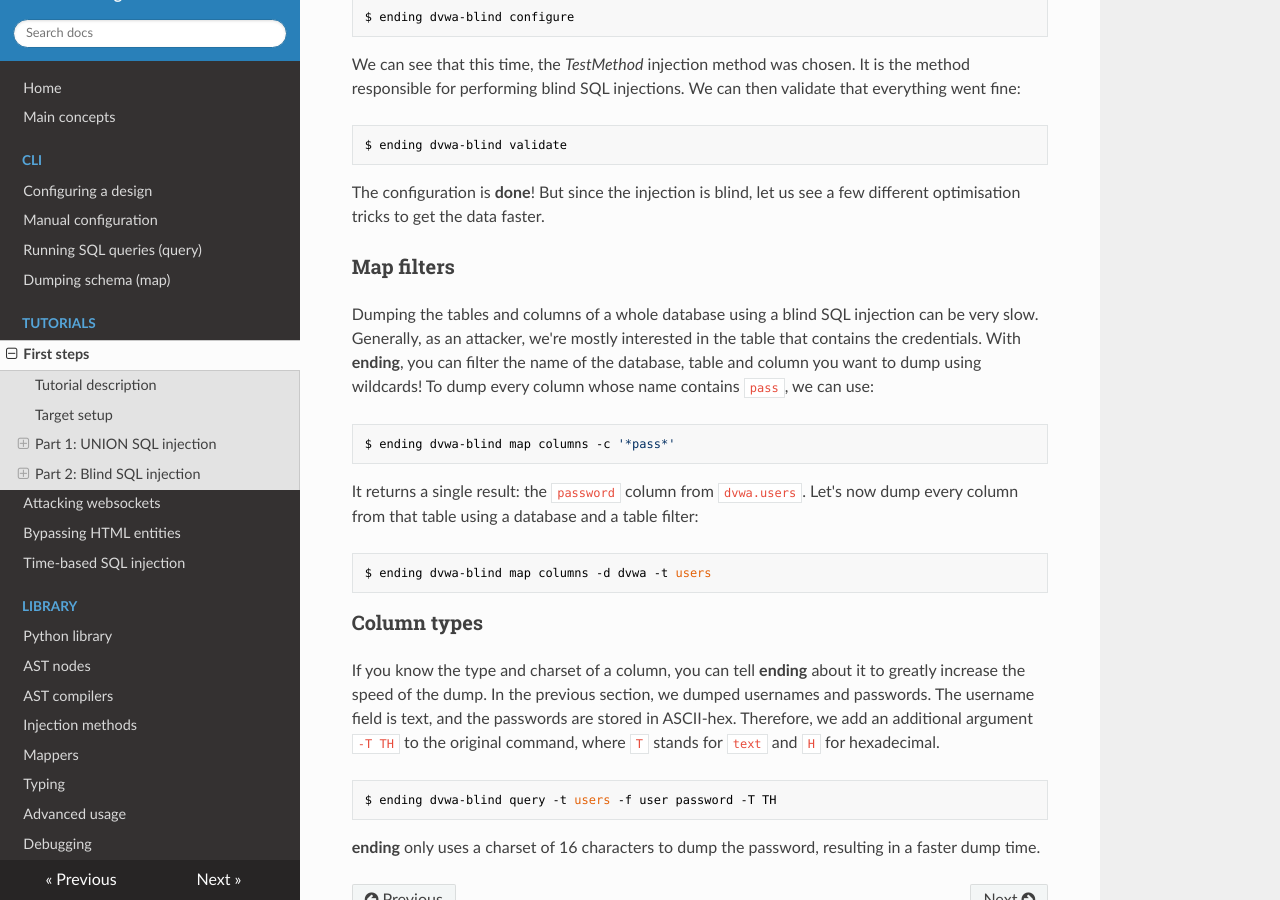
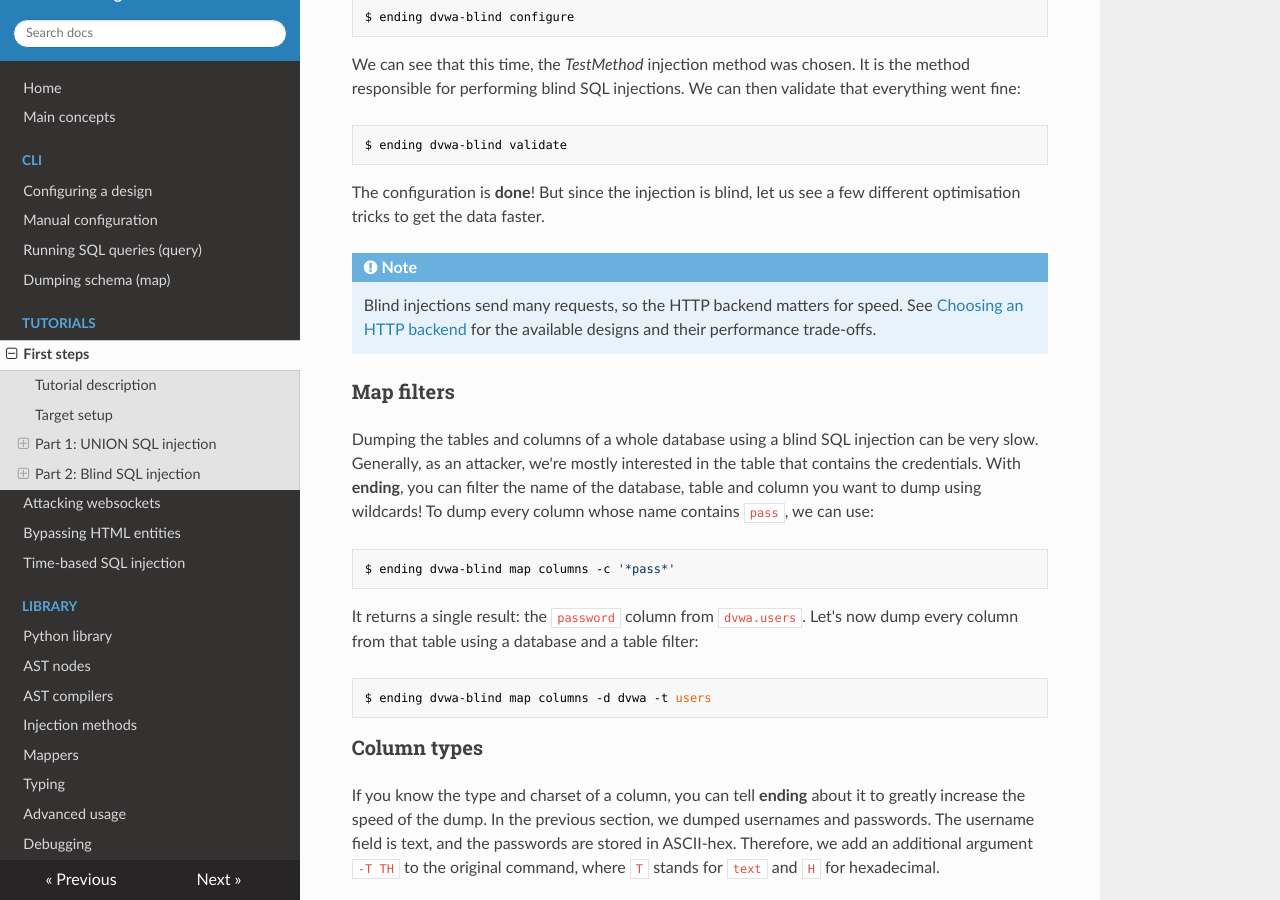
Before and after one commit to cfreal/ending, an MkDocs documentation site: the page built from docs/docs/tutorials/first-steps.md, in a window 1280 px wide and 900 px high, scrolled down 3483 px. Built offline with MkDocs 1.6.1, drawn with Linux system fonts in a browser that asks for light colours; nearby versions of some CDN libraries.

Commit message:
Cross-reference the HTTP backend doc from the tutorials

```diff
--- a/docs/docs/tutorials/first-steps.md
+++ b/docs/docs/tutorials/first-steps.md
@@ -154,6 +154,10 @@ $ ending dvwa-blind validate
 
 The configuration is **done**! But since the injection is blind, let us see a few different optimisation tricks to get the data faster.
 
+!!! note
+
+    Blind injections send many requests, so the HTTP backend matters for speed. See [Choosing an HTTP backend](../cli/design.md#choosing-an-http-backend) for the available designs and their performance trade-offs.
+
 ### Map filters
 
 Dumping the tables and columns of a whole database using a blind SQL injection can be very slow. Generally, as an attacker, we're mostly interested in the table that contains the credentials. With **ending**, you can filter the name of the database, table and column you want to dump using wildcards! To dump every column whose name contains `pass`, we can use:
```
Also changed, not shown: docs/docs/tutorials/time-based.md (+1 -1 lines).
